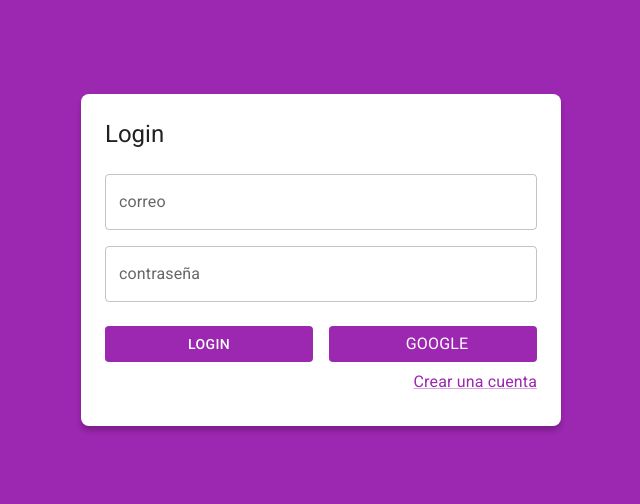
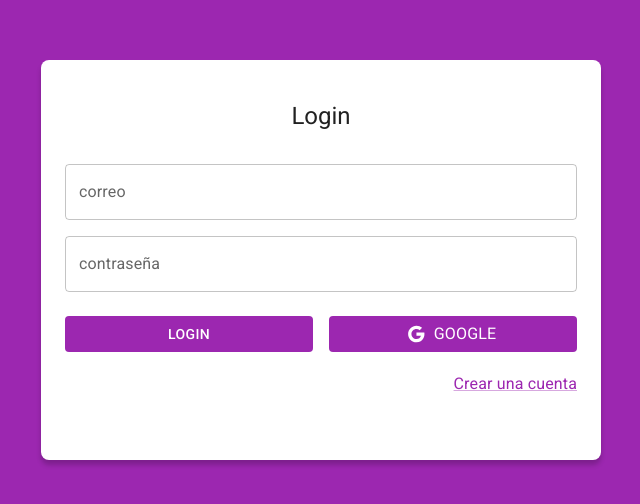
Before and after one commit to MFlorO/DiarioApp, a React (Vite) app: page /auth/login in a window 1280 px wide. Shown: the part 140-644 px from the top of the page, without its empty margins (319-959 px from the left). Built offline with nearby package versions, Linux system fonts and the light colour scheme.

Commit message:
Cambiar diseño a stack

```diff
--- a/src/auth/layout/AuthLayOut.jsx
+++ b/src/auth/layout/AuthLayOut.jsx
@@ -1,24 +1,15 @@
-import { Typography, Grid } from "@mui/material";
+import { Typography, Stack } from "@mui/material";
 import PropTypes from 'prop-types';
 
 const AuthLayOut = ({ children, text }) => {
   return (
-    <Grid
-      container
-      direction="column"
-      alignItems="center"
-      spacing={0}
-      width="100vw"
-      minHeight="100vh"
-      justifyContent="center"
-      sx={{ padding: "4" }}
-      backgroundColor="primary.main"
+    <Stack alignItems="center" spacing={0} width="100vw" minHeight="100vh" justifyContent="center" backgroundColor="primary.main" // sx={{ padding: 2 }}
     >
-      <Grid item boxShadow={1} xs={3} backgroundColor='white' borderRadius={2} sx={{padding:3, width:{md:'30rem'} }}>
-        <Typography variant="h5" sx={{ mb: 1 }}>{text}</Typography>
+      <Stack boxShadow={1} justifyContent="space-around" backgroundColor='white' borderRadius={2} sx={{padding:3, width:{xs:'20rem', md:'35rem'}, height:'25rem' }}>
+        <Typography textAlign='center' variant="h5" >{text}</Typography>
         {children}
-      </Grid>
-    </Grid>
+      </Stack>
+    </Stack>
   );
 };
 
--- a/src/auth/pages/Login.jsx
+++ b/src/auth/pages/Login.jsx
@@ -1,38 +1,36 @@
-// import { Google } from "@mui/icons-material";
+import GoogleIcon from '@mui/icons-material/Google';
 import {Link as RouterLink} from 'react-router-dom'
-import { Typography, Grid, TextField, Button, Link } from "@mui/material";
+import { Typography, Stack, TextField, Button, Link } from "@mui/material";
 import { AuthLayOut } from '../layout';
 
 const Login = () => {
   return (
     <AuthLayOut text='Login'>
       <form>
-        <Grid container backgroundColor='white'sx={{ padding:"4"}}>
-          <Grid item  xs={12} sx={{ mt: 2 }}>
+        <Stack backgroundColor='white' sx={{mb:3}}>
+          <Stack>
             <TextField label="correo" type="email" placeholder="correo@google.com" fullWidth />
-          </Grid>
+          </Stack>
 
-          <Grid item  xs={12} sx={{ mt: 2 }}>
+          <Stack sx={{mt: 2}}>
             <TextField label="contraseña" type="password" placeholder="contraseña" fullWidth />
-          </Grid>
+          </Stack>
 
-          <Grid container spacing={2} sx={{mb:1, mt:1}}>
-            <Grid item xs={12} sm={6}>
-              <Button variant='contained' fullWidth>Login</Button>
-            </Grid>
-            <Grid item xs={12} sm={6}>
-              <Button variant='contained' fullWidth>
-                {/* <Google/> */}
-                <Typography sx={{ml:1}}>Google</Typography>
+          <Stack flexDirection={{xs:'column', md:'row'}} alignItems='center' justifyContent='space-around' sx={{mt:3}}>
+            <Stack sx={{mb:2}} width>
+              <Button variant='contained'>Login</Button>
+            </Stack>
+            <Stack sx={{mb:2, ml:{xs:0, md:2}}} width>
+              <Button variant='contained' startIcon={<GoogleIcon />}>
+                <Typography>Google</Typography>
               </Button>
-            </Grid>
+            </Stack>
+          </Stack>
 
-            <Grid container direction='row' justifyContent='end' sx={{mt:1}}>
+          <Stack alignItems={{xs:'center', md:'end'}} sx={{mt:0.5}}>
               <Link component={RouterLink} to='/auth/register'>Crear una cuenta</Link>
-            </Grid>
-          </Grid>
-
-        </Grid>
+          </Stack>
+        </Stack>
       </form>
       </AuthLayOut>
   );
--- a/src/auth/pages/Register.jsx
+++ b/src/auth/pages/Register.jsx
@@ -1,32 +1,31 @@
 import {Link as RouterLink} from 'react-router-dom'
-import { Typography, Grid, TextField, Button, Link } from "@mui/material";
+import { Typography, Stack, TextField, Button, Link } from "@mui/material";
 import { AuthLayOut } from '../layout';
 
 const Register = () => {
   return (
     <AuthLayOut text='Register'>
-      <form>
-        <Grid container backgroundColor='white'sx={{ padding:"4"}}>
-          <Grid item  xs={12} sx={{ mt: 2 }}>
-            <TextField label="Nombre completo" type="text" placeholder="nombre completo" fullWidth />
-          </Grid>
+       <form>
+        <Stack backgroundColor='white' sx={{mb:3}}>
+          <Stack sx={{mt: 2}}>
+           <TextField label="Nombre completo" type="text" placeholder="nombre completo" fullWidth />
+          </Stack>
 
-          <Grid item  xs={12} sx={{ mt: 2 }}>
-            <TextField label="correo " type="email" placeholder="correo@gmail.com" fullWidth />
-          </Grid>
+          <Stack sx={{mt: 2}}>
+           <TextField label="correo " type="email" placeholder="correo@gmail.com" fullWidth />
+          </Stack>
 
-          <Grid container spacing={2} sx={{mb:1, mt:1}}>
-            <Grid item xs={12}>
-              <Button variant='contained' fullWidth>Crear Cuenta</Button>
-            </Grid>
+          <Stack flexDirection={{xs:'column', md:'row'}} alignItems='center' justifyContent='space-around' sx={{mt:3}}>
+            <Stack sx={{mb:2}} width>
+              <Button variant='contained'>Crear cuenta</Button>
+            </Stack>
+          </Stack>
 
-            <Grid container direction='row' justifyContent='end' sx={{mt:1}}>
-              <Typography sx={{mr:1}}>¿Ya tienes cuenta?</Typography>
-              <Link component={RouterLink} to='/auth/login'>Ingresar</Link>
-            </Grid>
-          </Grid>
-
-        </Grid>
+          <Stack direction='row' justifyContent='center' sx={{mt:0.5}}>
+            <Typography sx={{mr:1}}>¿Ya tienes cuenta?</Typography>
+            <Link component={RouterLink} to='/auth/login'>Ingresar</Link>
+          </Stack>
+        </Stack>
       </form>
       </AuthLayOut>
   )
```
